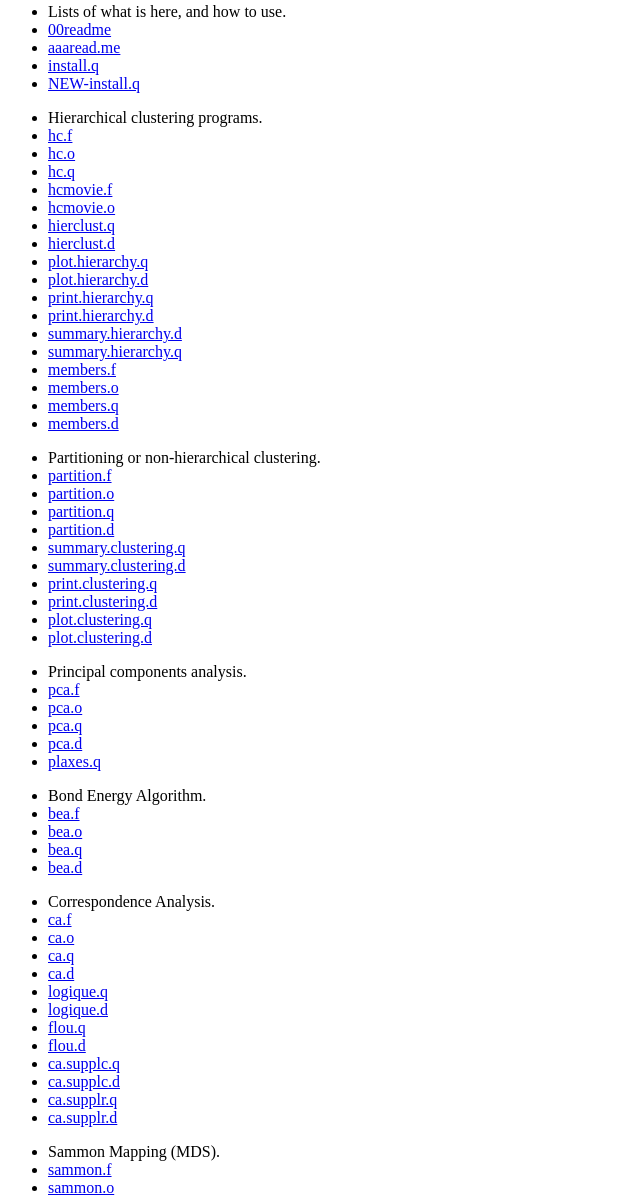
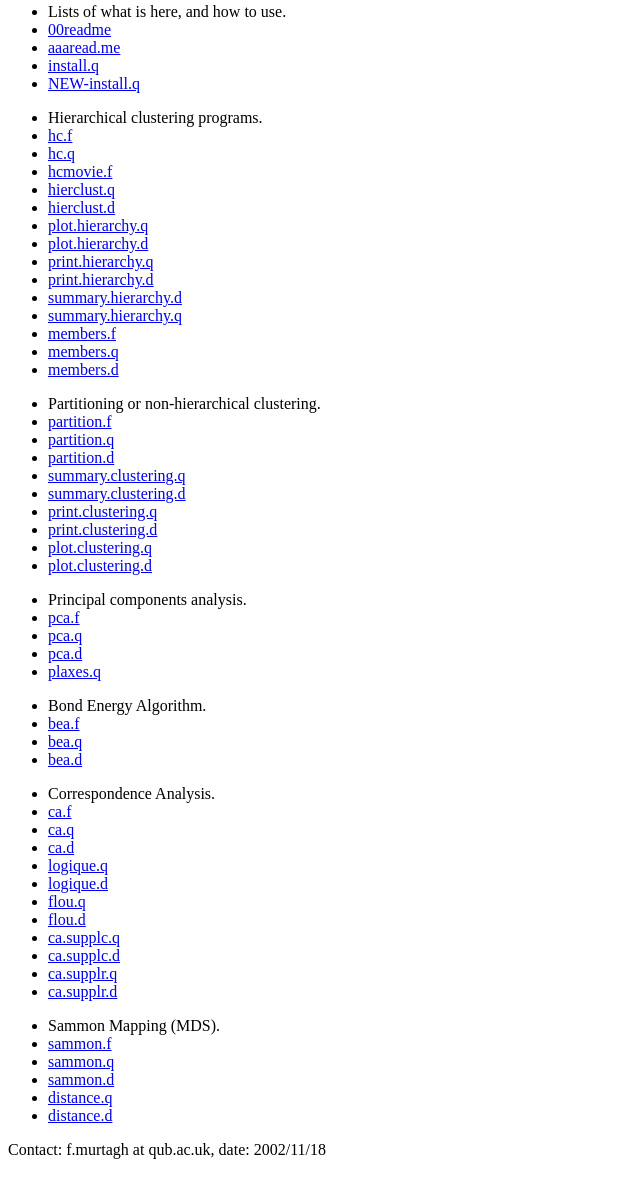
Before and after one commit to mda-sw/mda-sw.github.io, a plain HTML site: page splus/index.html in a window 1280 px wide. Shown: the part 104-1304 px from the top of the page, without its empty margins (0-640 px from the left). After the commit the page ends 1279 px from the top, so only its background shows below. Drawn offline with Linux system fonts and the light colour scheme.

Commit message:
removed object code links in splus index.html

```diff
--- a/splus/index.html
+++ b/splus/index.html
@@ -17,10 +17,8 @@ The S-Plus/R source files are *.q.  The help files are *.d.
 <p>
 <li> Hierarchical clustering programs.
 <li> <a href="https://raw.githubusercontent.com/mda-sw/library/master/splus/hc.f">hc.f</a>
-<li> <a href="hc.o">hc.o</a>
 <li> <a href="https://raw.githubusercontent.com/mda-sw/library/master/splus/hc.q">hc.q</a>
 <li> <a href="https://raw.githubusercontent.com/mda-sw/library/master/splus/hcmovie.f">hcmovie.f</a>
-<li> <a href="hcmovie.o">hcmovie.o</a>
 <li> <a href="https://raw.githubusercontent.com/mda-sw/library/master/splus/hierclust.q">hierclust.q</a>
 <li> <a href="https://raw.githubusercontent.com/mda-sw/library/master/splus/hierclust.d">hierclust.d</a>
 <li> <a href="https://raw.githubusercontent.com/mda-sw/library/master/splus/plot.hierarchy.q">plot.hierarchy.q</a>
@@ -30,13 +28,11 @@ The S-Plus/R source files are *.q.  The help files are *.d.
 <li> <a href="https://raw.githubusercontent.com/mda-sw/library/master/splus/summary.hierarchy.d">summary.hierarchy.d</a>
 <li> <a href="https://raw.githubusercontent.com/mda-sw/library/master/splus/summary.hierarchy.q">summary.hierarchy.q</a>
 <li> <a href="https://raw.githubusercontent.com/mda-sw/library/master/splus/members.f">members.f</a>
-<li> <a href="members.o">members.o</a>
 <li> <a href="https://raw.githubusercontent.com/mda-sw/library/master/splus/members.q">members.q</a>
 <li> <a href="https://raw.githubusercontent.com/mda-sw/library/master/splus/members.d">members.d</a>
 <p>
 <li> Partitioning or non-hierarchical clustering.
 <li> <a href="https://raw.githubusercontent.com/mda-sw/library/master/splus/partition.f">partition.f</a>
-<li> <a href="partition.o">partition.o</a>
 <li> <a href="https://raw.githubusercontent.com/mda-sw/library/master/splus/partition.q">partition.q</a>
 <li> <a href="https://raw.githubusercontent.com/mda-sw/library/master/splus/partition.d">partition.d</a>
 <li> <a href="https://raw.githubusercontent.com/mda-sw/library/master/splus/summary.clustering.q">summary.clustering.q</a>
@@ -48,20 +44,17 @@ The S-Plus/R source files are *.q.  The help files are *.d.
 <p>
 <li> Principal components analysis.
 <li> <a href="https://raw.githubusercontent.com/mda-sw/library/master/splus/pca.f">pca.f</a>
-<li> <a href="pca.o">pca.o</a>
 <li> <a href="https://raw.githubusercontent.com/mda-sw/library/master/splus/pca.q">pca.q</a>
 <li> <a href="https://raw.githubusercontent.com/mda-sw/library/master/splus/pca.d">pca.d</a>
 <li> <a href="https://raw.githubusercontent.com/mda-sw/library/master/splus/plaxes.q">plaxes.q</a>
 <p>
 <li> Bond Energy Algorithm.
 <li> <a href="https://raw.githubusercontent.com/mda-sw/library/master/splus/bea.f">bea.f</a>
-<li> <a href="bea.o">bea.o</a>
 <li> <a href="https://raw.githubusercontent.com/mda-sw/library/master/splus/bea.q">bea.q</a>
 <li> <a href="https://raw.githubusercontent.com/mda-sw/library/master/splus/bea.d">bea.d</a>
 <p>
 <li> Correspondence Analysis.
 <li> <a href="https://raw.githubusercontent.com/mda-sw/library/master/splus/ca.f">ca.f</a>
-<li> <a href="ca.o">ca.o</a>
 <li> <a href="https://raw.githubusercontent.com/mda-sw/library/master/splus/ca.q">ca.q</a>
 <li> <a href="https://raw.githubusercontent.com/mda-sw/library/master/splus/ca.d">ca.d</a>
 <li> <a href="https://raw.githubusercontent.com/mda-sw/library/master/splus/logique.q">logique.q</a>
@@ -75,7 +68,6 @@ The S-Plus/R source files are *.q.  The help files are *.d.
 <p>
 <li> Sammon Mapping (MDS).
 <li> <a href="https://raw.githubusercontent.com/mda-sw/library/master/splus/sammon.f">sammon.f</a>
-<li> <a href="sammon.o">sammon.o</a>
 <li> <a href="https://raw.githubusercontent.com/mda-sw/library/master/splus/sammon.q">sammon.q</a>
 <li> <a href="https://raw.githubusercontent.com/mda-sw/library/master/splus/sammon.d">sammon.d</a>
 <li> <a href="https://raw.githubusercontent.com/mda-sw/library/master/splus/distance.q">distance.q</a>
```
